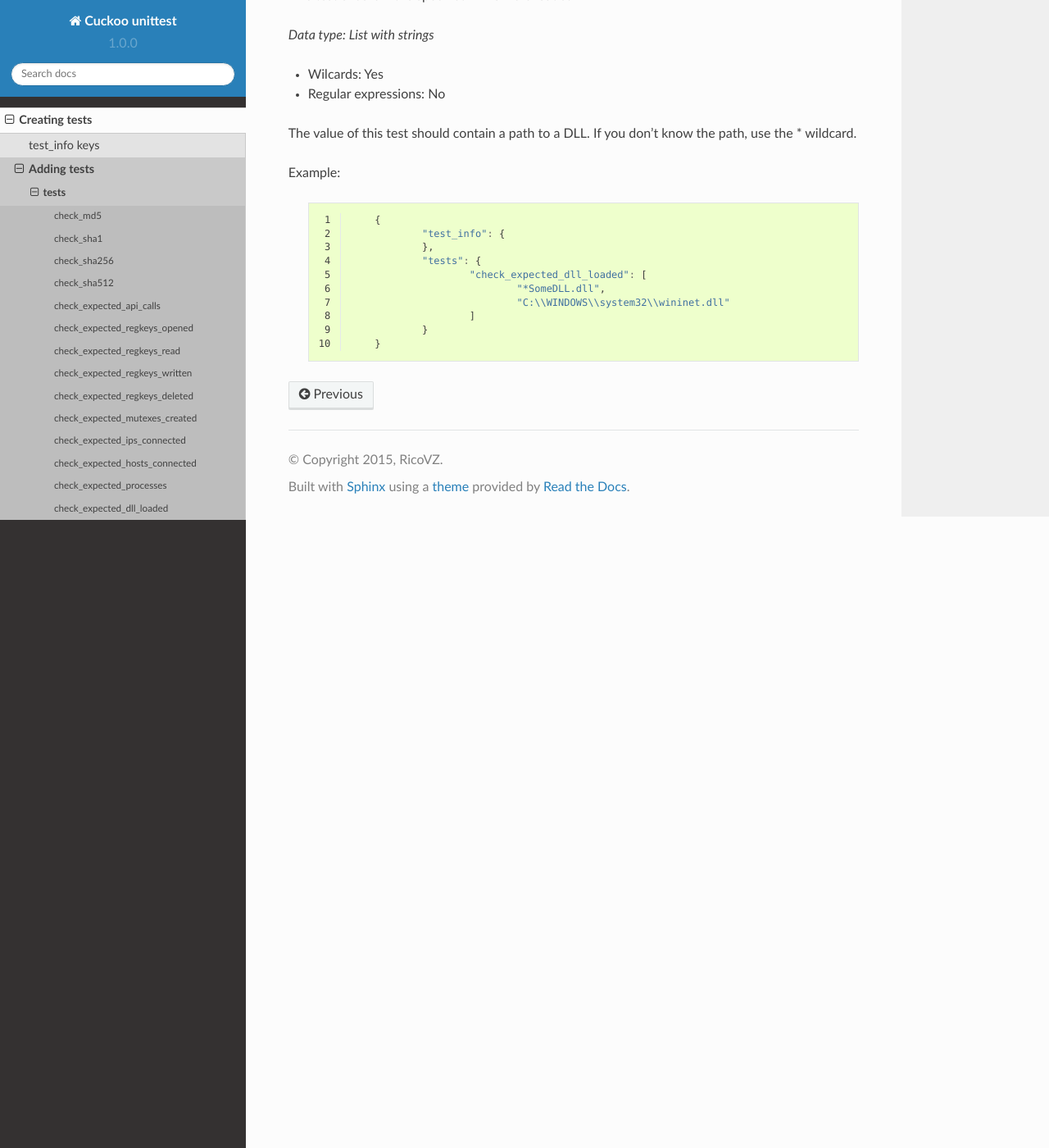
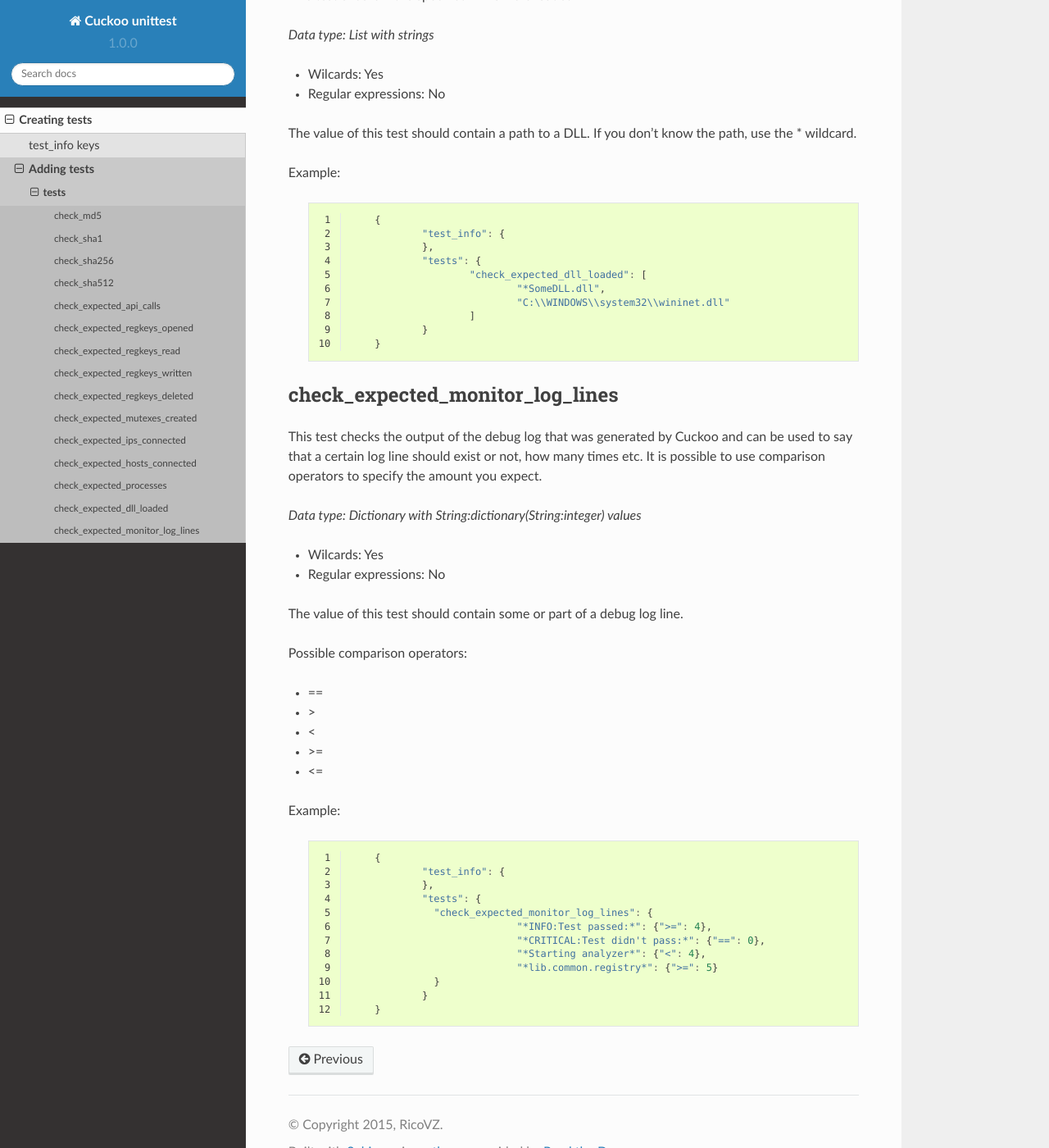
Before and after one commit to RicoVZ/cuckoo-unittest-docs, a Sphinx documentation site: the page built from docs/source/creatingtests/addingtests/testkeys.rst, in a window 1280 px wide and 1400 px high, scrolled down 7481 px. Shown: the whole window at 82% size. Built offline with Sphinx 7.4.7 and the Read the Docs theme 2.0.0, drawn with Linux system fonts in a browser that asks for light colours.

Commit message:
Added latest test doc

```diff
--- a/docs/source/creatingtests/addingtests/testkeys.rst
+++ b/docs/source/creatingtests/addingtests/testkeys.rst
@@ -388,3 +388,42 @@ Example:
 			]
 		}
 	}
+
+check_expected_monitor_log_lines
+--------------------------------
+This test checks the output of the debug log that was generated by Cuckoo and
+can be used to say that a certain log line should exist or not, how many times etc.
+It is possible to use comparison operators to specify the amount you expect.
+
+*Data type: Dictionary with String:dictionary(String:integer) values*
+
+- Wilcards: Yes
+- Regular expressions: No
+
+The value of this test should contain some or part of a debug log line.
+
+Possible comparison operators:
+
+- ==
+- >
+- <
+- >=
+- <=
+
+Example:
+
+ .. code-block:: javascript
+    :linenos:
+
+	{
+		"test_info": {
+		},
+		"tests": {
+		  "check_expected_monitor_log_lines": {
+				"*INFO:Test passed:*": {">=": 4},
+				"*CRITICAL:Test didn't pass:*": {"==": 0},
+				"*Starting analyzer*": {"<": 4},
+				"*lib.common.registry*": {">=": 5}
+		  }
+		}
+	}
```
